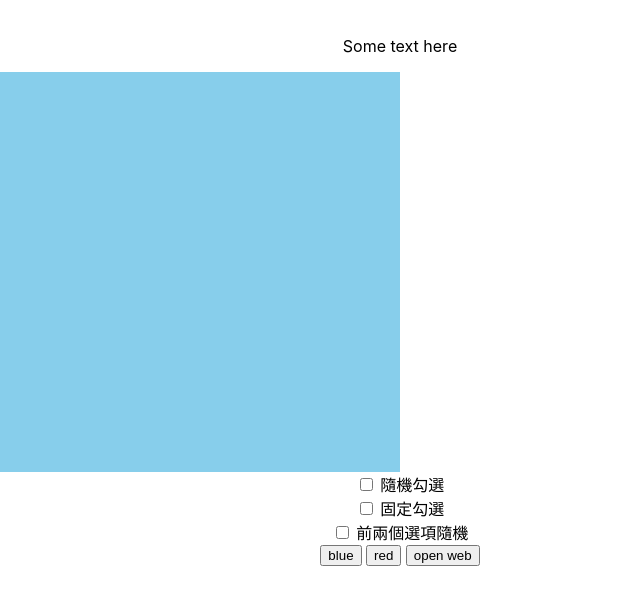
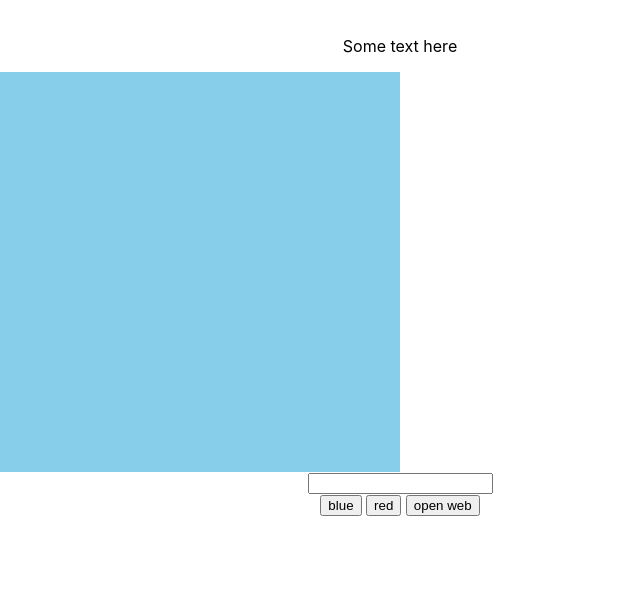
Before and after one commit to Yu-hc/green-cap, an Electron app: page index.html in a window 800 px wide. Shown: the whole page, without its empty margins (0-640 px from the left). Drawn offline with Linux system fonts and the light colour scheme; no server answers.

Commit message:
add input bar for website

```diff
--- a/index.html
+++ b/index.html
@@ -11,26 +11,8 @@
     <section id = "menuBarSection">
        <div id = "menuBarDiv"></div>
     </section>
-    <div id = "check opitons">
-       <div class="form-check form-check-inline">
-              <input class="form-check-input" type="checkbox" id="inlineCheckbox1" value="option1">
-              <label class="form-check-label" for="inlineCheckbox1">
-                     隨機勾選
-              </label>
-            </div>
-            <div class="form-check form-check-inline">
-              <input class="form-check-input" type="checkbox" id="inlineCheckbox2" value="option2">
-              <label class="form-check-label" for="inlineCheckbox2">
-                     固定勾選
-              </label>
-            </div>
-            <div class="form-check form-check-inline">
-              <input class="form-check-input" type="checkbox" id="inlineCheckbox3" value="option3">
-              <label class="form-check-label" for="inlineCheckbox3">
-                     前兩個選項隨機
-              </label>
-            </div>
-       </div>
+    <div id="urlInputBar">
+      <input type="text">
     </div>
 
     <button onclick="changeColor('blue');">blue</button>
```
